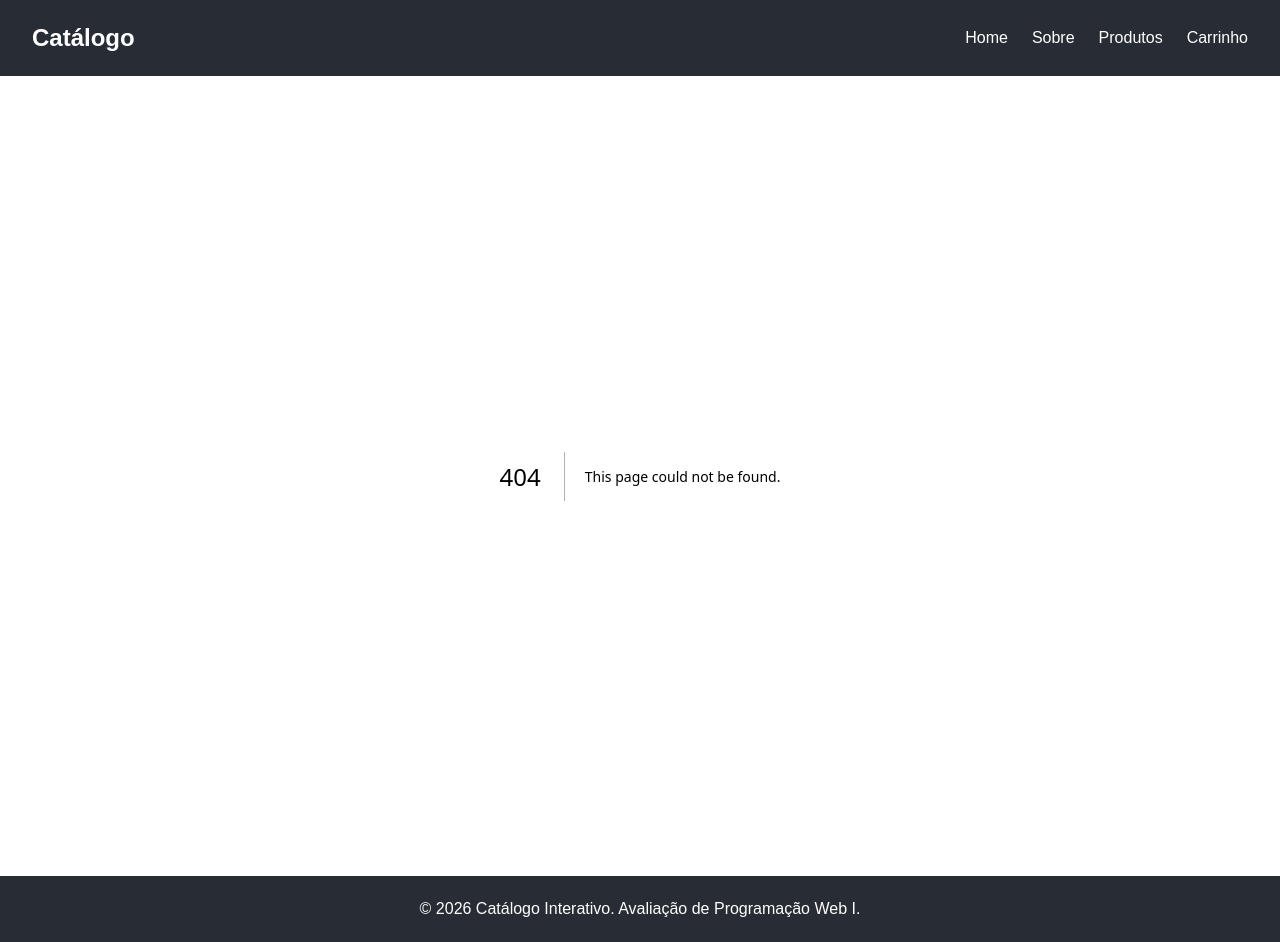
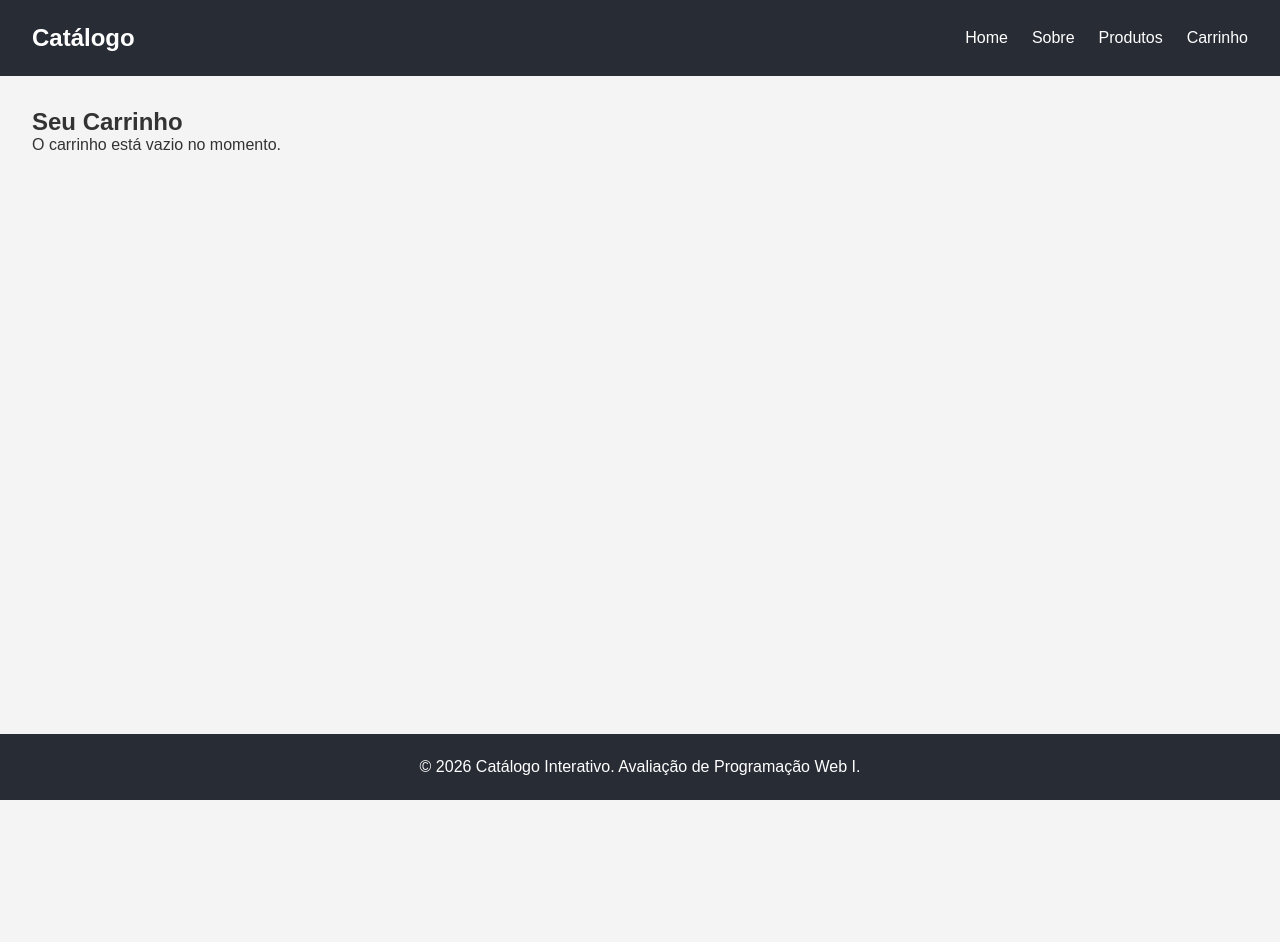
Before and after one commit to guiicauaaa/Projeto-Prova-P2--Web-1, a Next.js app: page /carrinho in a window 1280 px wide. Before the commit this address had no page. After the commit the page ends 800 px from the top, so only its background shows below. Built offline with nearby package versions, Linux system fonts and the light colour scheme.

Commit message:
Criando a pagina carrinho

```diff
--- /dev/null
+++ b/app/carrinho/page.js
@@ -0,0 +1,8 @@
+export default function Carrinho() {
+  return (
+    <div style={{ padding: '2rem' }}>
+      <h2>Seu Carrinho</h2>
+      <p>O carrinho está vazio no momento.</p>
+    </div>
+  );
+}
```
